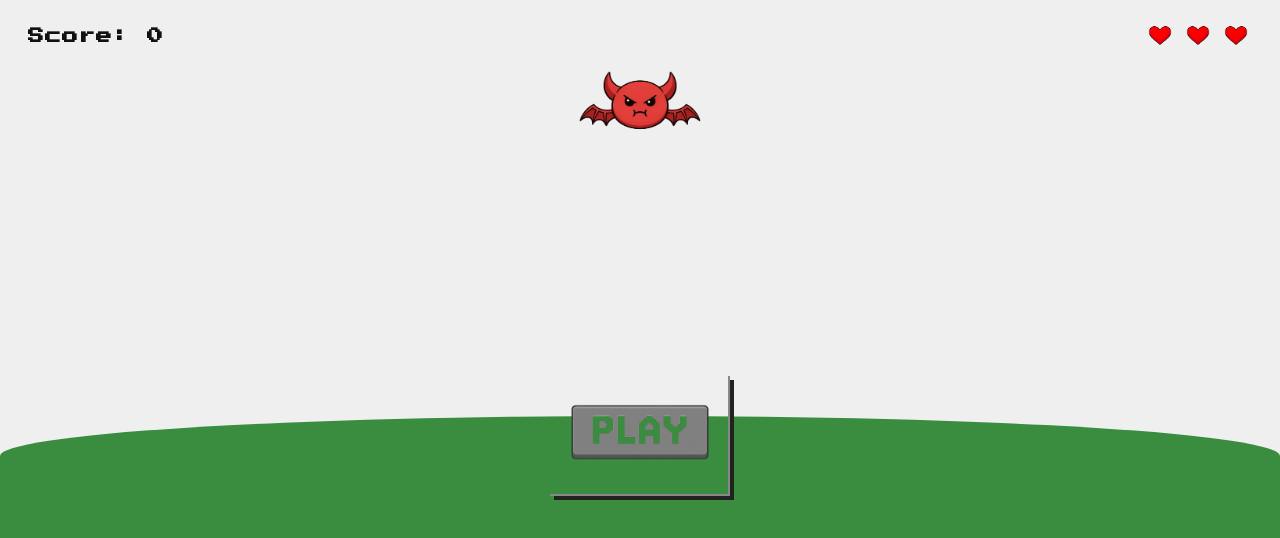
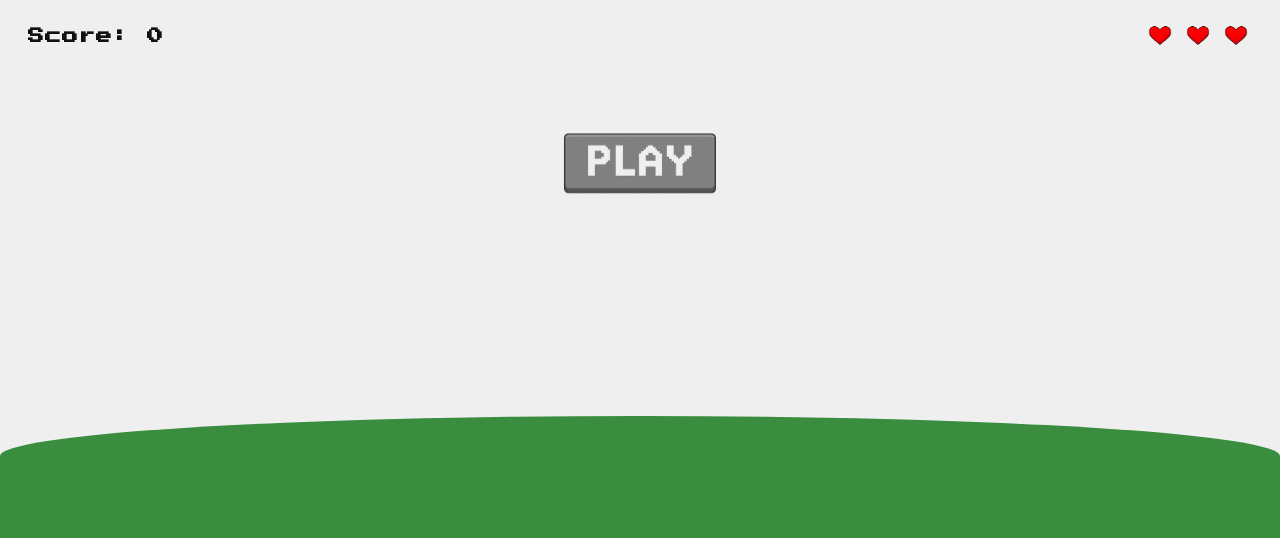
Before and after one commit to Likelion-CWNU/Whack-A-Bug, a React (Vite) app: page / in a window 1280 px wide. Shown: the top 538 px of the page. Built offline with nearby package versions, Linux system fonts and the light colour scheme.

Commit message:
모달디자인 수정

```diff
--- a/src/App.css
+++ b/src/App.css
@@ -79,27 +79,42 @@
   display: flex;
   align-items: center;
   justify-content: center;
-  z-index: 10;
   position: relative;
 }
 
 .play-btn {
   background: none;
   border: none;
+  outline: none;
+  box-shadow: none;
   cursor: pointer;
   padding: 0;
   transition: transform 0.1s;
 }
 .play-btn:hover {
   transform: scale(1.05);
+  box-shadow: none;
 }
 .play-btn:active {
   transform: scale(0.95);
+  box-shadow: none;
 }
 
 .play-btn-img {
-  width: 180px;
+  width: 200px;
   object-fit: contain;
+  display: block;
+}
+
+/* 버튼 위치 - 언덕 위로 올리기 */
+.main-center {
+  flex: 1;
+  display: flex;
+  align-items: center;
+  justify-content: center;
+  z-index: 10;
+  /* 언덕 높이(42%)만큼 패딩 줘서 버튼이 언덕 위 공간 중앙에 오게 */
+  padding-bottom: 42%;
 }
 
 /* ── 타임바 ── */
@@ -192,7 +207,7 @@
 }
 
 .modal-box {
-  background: #111;
+  background: black;
   border: 3px solid #fff;
   padding: 36px 32px;
   width: min(400px, 88vw);
@@ -200,7 +215,6 @@
   flex-direction: column;
   align-items: center;
   gap: 16px;
-  box-shadow: 8px 8px 0 #000;
   color: white;
 }
 
@@ -269,7 +283,6 @@
   font-family: "Press Start 2P", monospace;
   font-size: 9px;
   cursor: pointer;
-  box-shadow: 4px 4px 0 #7a0000;
   letter-spacing: 1px;
   transition: transform 0.08s, box-shadow 0.08s;
 }
--- a/src/App.tsx
+++ b/src/App.tsx
@@ -1,16 +1,25 @@
 import EffectCell from "./components/EffectCell";
 import { useEffect, useMemo, useRef, useState } from "react";
+import playImg from "./assets/play.png";
 import heartFull from "./assets/heart_full.png";
 import heartEmpty from "./assets/heart_empty.png";
 import devilImg from "./assets/devil.png";
-import playImg from "./assets/play.png";
 import "./App.css";
 
 const BOARD_SIZE = 9;
 
 type Screen = "main" | "photo-modal" | "game" | "result-modal";
 
-function getStageFromScore(score: number): 1 | 2 | 3 | 4 | 5 {
+type Stage = 1 | 2 | 3 | 4 | 5;
+
+type StageTiming = {
+  visibleMin: number;
+  visibleMax: number;
+  hiddenMin: number;
+  hiddenMax: number;
+};
+
+function getStageFromScore(score: number): Stage {
   if (score >= 200) return 5;
   if (score >= 150) return 4;
   if (score >= 100) return 3;
@@ -18,15 +27,7 @@ function getStageFromScore(score: number): 1 | 2 | 3 | 4 | 5 {
   return 1;
 }
 
-const STAGE_TIMING: Record<
-  1 | 2 | 3 | 4 | 5,
-  {
-    visibleMin: number;
-    visibleMax: number;
-    hiddenMin: number;
-    hiddenMax: number;
-  }
-> = {
+const STAGE_TIMING: Record<Stage, StageTiming> = {
   1: { visibleMin: 850, visibleMax: 1150, hiddenMin: 250, hiddenMax: 900 },
   2: { visibleMin: 750, visibleMax: 1000, hiddenMin: 220, hiddenMax: 800 },
   3: { visibleMin: 700, visibleMax: 950, hiddenMin: 200, hiddenMax: 700 },
@@ -54,6 +55,7 @@ function Hearts({ lives = 3 }: { lives?: number }) {
 
 function App() {
   const [score, setScore] = useState(0);
+  const [lives, setLives] = useState(3);
   const [timeLeft, setTimeLeft] = useState(180);
   const [isRunning, setIsRunning] = useState(false);
   const [activeMoleIndex, setActiveMoleIndex] = useState<number | null>(null);
@@ -70,6 +72,7 @@ function App() {
     setActiveMoleIndex(null);
   };
 
+  // 타이머
   useEffect(() => {
     if (!isRunning) return;
     const timer = setInterval(() => {
@@ -85,6 +88,7 @@ function App() {
     return () => clearInterval(timer);
   }, [isRunning]);
 
+  // 두더지 스케줄러
   useEffect(() => {
     if (!isRunning) return;
     let cancelled = false;
@@ -104,11 +108,24 @@ function App() {
         );
         hideTimeout = setTimeout(() => {
           if (cancelled) return;
-          setActiveMoleIndex(null);
+          setActiveMoleIndex((prev) => {
+            if (prev !== null) {
+              setLives((l) => {
+                const next = l - 1;
+                if (next <= 0) {
+                  setIsRunning(false);
+                  setScreen("result-modal");
+                }
+                return next;
+              });
+            }
+            return null;
+          });
           scheduleMole();
         }, visibleDelay);
       }, hiddenDelay);
     };
+
     scheduleMole();
     return () => {
       cancelled = true;
@@ -117,16 +134,9 @@ function App() {
     };
   }, [isRunning, stage]);
 
-  const startGame = () => {
-    if (timeLeft <= 0) {
-      setTimeLeft(180);
-      setScore(0);
-    }
-    setIsRunning(true);
-  };
-
   const resetGame = () => {
     setScore(0);
+    setLives(3);
     setTimeLeft(180);
     setIsRunning(false);
     setActiveMoleIndex(null);
@@ -141,7 +151,7 @@ function App() {
   const handleStartGame = () => {
     resetGame();
     setScreen("game");
-    startGame();
+    setIsRunning(true);
   };
 
   const handleRestart = () => {
@@ -152,6 +162,7 @@ function App() {
   };
 
   // ── 메인 화면 ──
+  // 메인 화면
   if (screen === "main") {
     return (
       <div className="game-container main-screen">
@@ -159,7 +170,6 @@ function App() {
           <span className="score-display">Score: 0</span>
           <Hearts />
         </div>
-        <img src={devilImg} alt="devil" className="devil-img" />
         <div className="main-center">
           <button className="play-btn" onClick={() => setScreen("photo-modal")}>
             <img src={playImg} alt="PLAY" className="play-btn-img" />
@@ -228,7 +238,7 @@ function App() {
       <div className="game-container game-screen">
         <header className="game-header">
           <span className="score-display">Score: {score}</span>
-          <Hearts />
+          <Hearts lives={lives} />
         </header>
         <div className="time-bar-wrap">
           <div
@@ -237,8 +247,6 @@ function App() {
           />
         </div>
         <img src={devilImg} alt="devil" className="devil-img" />
-
-        {/* 언덕 + 구멍 그리드 */}
         <div className="main-ground" />
         <div className="game-field">
           <div className="holes-grid">
@@ -252,8 +260,7 @@ function App() {
             ))}
           </div>
         </div>
-
-        <button className="reset-btn" onClick={resetGame}>
+        <button className="reset-btn" onClick={handleRestart}>
           다시하기
         </button>
       </div>
```
Also changed, not shown: src/assets/imgIcon.png (added), 1 other file (tests, documents, lock files or other folders).
